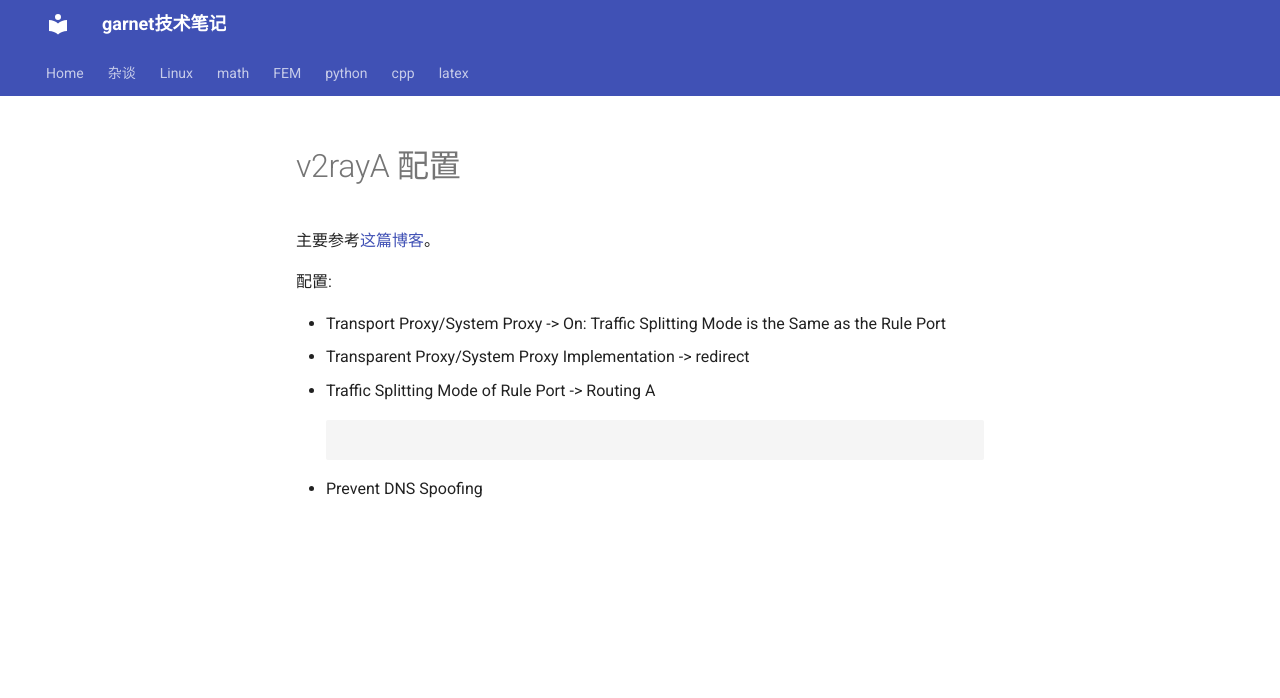
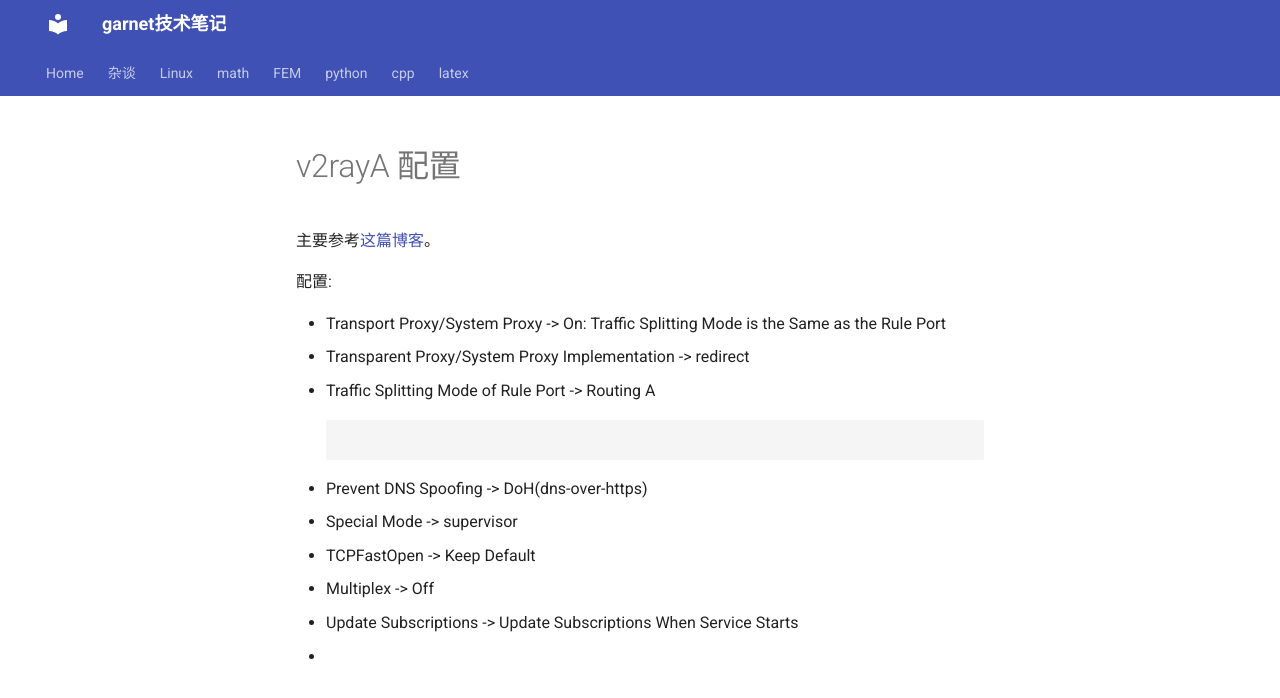
Before and after one commit to ymma98/technotes, an MkDocs documentation site: the page built from docs/Linux/v2raya配置.md, in a window 1280 px wide. Shown: the top 698 px of the page. Built offline with MkDocs 1.6.1 and Material for MkDocs 9.7.7, drawn with Linux system fonts in a browser that asks for light colours.

Commit message:
docs/Linux/v2raya配置.md updated from https://stackedit.cn/

````diff
--- a/docs/Linux/v2raya配置.md
+++ b/docs/Linux/v2raya配置.md
@@ -10,7 +10,12 @@
 ```bash
 
 ```
-* Prevent DNS Spoofing
+* Prevent DNS Spoofing -> DoH(dns-over-https)
+* Special Mode -> supervisor
+* TCPFastOpen -> Keep Default
+* Multiplex -> Off
+*  Update Subscriptions -> Update Subscriptions When Service Starts
+*
 <!--stackedit_data:
-eyJoaXN0b3J5IjpbLTkzMDc3Njg5Ml19
+eyJoaXN0b3J5IjpbLTIxMDQ3NjgxNDFdfQ==
 -->
````
